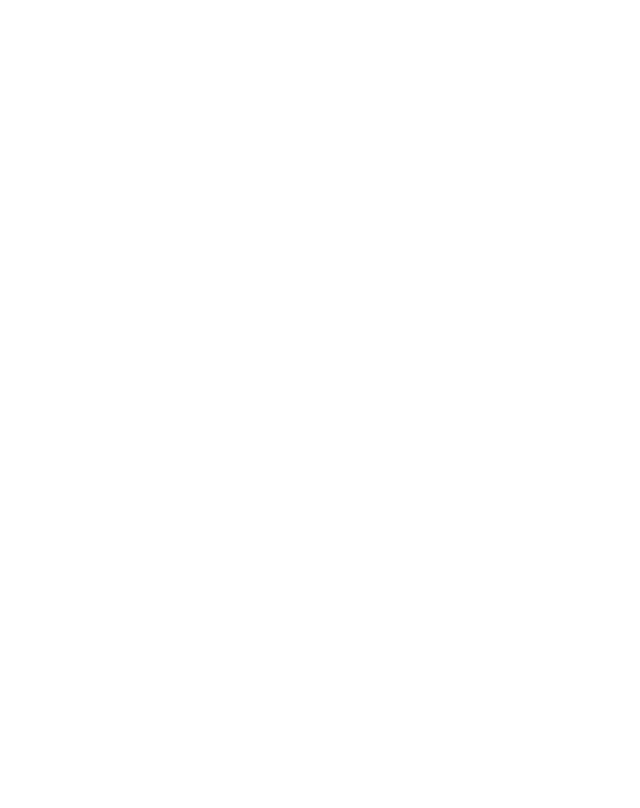
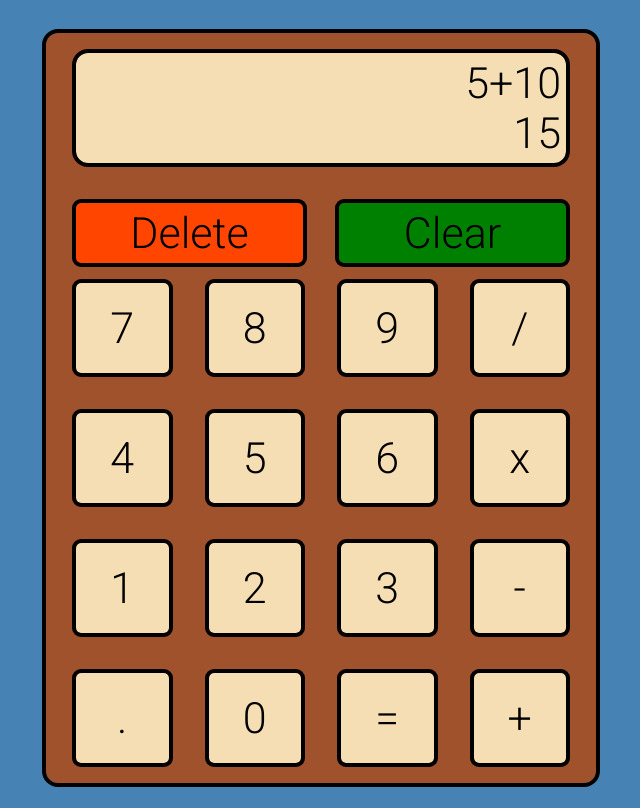
Before and after one commit to shrestharukesh1213/Calculator, a plain HTML site: page index.html in a window 1280 px wide. Shown: the whole page, without its empty margins (319-959 px from the left). Drawn offline with Linux system fonts and the light colour scheme.

Commit message:
Added basic JS,HTML code and added basic calculator design

```diff
--- a/index.html
+++ b/index.html
@@ -3,7 +3,43 @@
   <head>
     <meta charset="UTF-8" />
     <meta name="viewport" content="width=device-width, initial-scale=1.0" />
+    <link rel="stylesheet" href="style.css" />
     <title>Calculator</title>
   </head>
-  <body></body>
+  <body>
+    <div class="calculatorContainer">
+      <div class="container">
+        <div class="display">
+          <div class="num">5+10</div>
+          <div class="result">15</div>
+        </div>
+        <div class="afterDisplay">
+          <div class="delete">Delete</div>
+          <div class="clear">Clear</div>
+        </div>
+        <div class="buttons">
+          <div class="numbers">
+            <div class="seven">7</div>
+            <div class="eight">8</div>
+            <div class="nine">9</div>
+            <div class="divide">/</div>
+            <div class="four">4</div>
+            <div class="five">5</div>
+            <div class="six">6</div>
+            <div class="multiply">x</div>
+            <div class="one">1</div>
+            <div class="two">2</div>
+            <div class="three">3</div>
+            <div class="minus">-</div>
+            <div class="three">.</div>
+            <div class="zero">0</div>
+            <div class="equalsto">=</div>
+            <div class="plus">+</div>
+          </div>
+          </div>
+        </div>
+      </div>
+    </div>
+  </body>
+  <script src="script.js"></script>
 </html>
--- a/script.js
+++ b/script.js
@@ -0,0 +1,24 @@
+const add = (...num) => {
+  return num.reduce((total, currentNum) => total + currentNum);
+};
+const subtract = (...num) => {
+  return num.reduce((total, currentNum) => total - currentNum);
+};
+const multiply = (...num) => {
+  return num.reduce((total, currentNum) => total * currentNum);
+};
+const divide = (...num) => {
+  return num.reduce((total, currentNum) => total / currentNum);
+};
+// let firstNumber, secondNumber, operator;
+
+const operate = (firstNum, secondNum, op) => {
+  if (op === "add") return add(firstNum, secondNum);
+  else if (op === "subtract") return subtract(firstNum, secondNum);
+  else if (op === "multiply") return multiply(firstNum, secondNum);
+  else if (op === "divide") return divide(firstNum, secondNum);
+};
+// const whatToDo = prompt("Enter The operation");
+// const num1 = prompt("Enter The number1");
+// const num2 = prompt("Enter The number2");
+// console.log(operate(Number(num1), Number(num2), whatToDo));
--- a/style.css
+++ b/style.css
@@ -0,0 +1,90 @@
+@import url("https://fonts.googleapis.com/css2?family=Roboto:wght@300&display=swap");
+
+body,
+html {
+  background-color: steelblue;
+  height: 100%;
+  font-family: "Roboto", sans-serif;
+}
+.calculatorContainer {
+  display: flex;
+  justify-content: center;
+  align-items: center;
+  height: 100%;
+  margin: auto;
+}
+
+.container {
+  display: flex;
+  flex-direction: column;
+  height: 750px;
+  width: 550px;
+  outline: 4px solid black;
+  border-radius: 12px;
+  background: sienna;
+}
+.display {
+  display: flex;
+  flex-direction: column;
+  align-items: end;
+  height: auto;
+  width: auto;
+  outline: 4px solid black;
+  border-radius: 12px;
+  margin: 20px;
+  margin-left: 30px;
+  margin-right: 30px;
+  padding: 5px;
+  font-size: 43px;
+  background-color: wheat;
+}
+.buttons {
+  display: flex;
+  margin-left: 30px;
+  margin-right: 30px;
+  font-size: 43px;
+}
+.numbers {
+  display: flex;
+  flex-wrap: wrap;
+  justify-content: center;
+  align-items: center;
+  gap: 40px;
+}
+.numbers > div {
+  display: flex;
+  flex: 1 0 15%;
+  justify-content: center;
+  align-items: center;
+  padding: 5px;
+  outline: 4px solid black;
+  border-radius: 5px;
+  min-height: 80px;
+  min-width: 80px;
+  background: wheat;
+}
+.afterDisplay {
+  display: flex;
+  justify-content: space-between;
+  margin: 20px;
+  margin-left: 30px;
+  margin-right: 30px;
+  gap: 36px;
+  font-size: 43px;
+}
+.afterDisplay > .clear,
+.afterDisplay > .delete {
+  display: flex;
+  flex: 1;
+  justify-content: center;
+  align-items: center;
+  padding: 5px;
+  outline: 4px solid black;
+  border-radius: 5px;
+}
+.afterDisplay > .delete {
+  background: orangered;
+}
+.afterDisplay > .clear {
+  background: green;
+}
```
